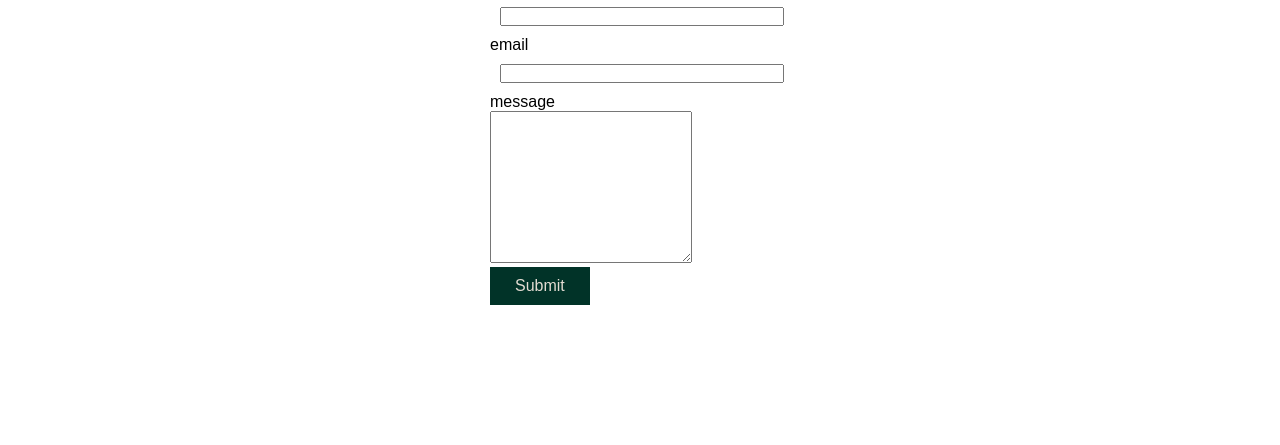
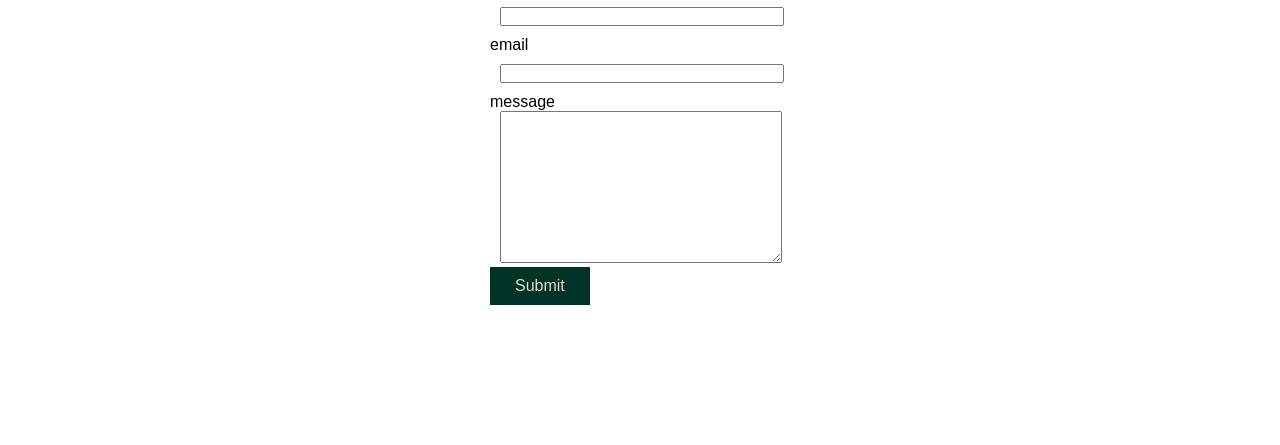
Before and after one commit to surraaI/UGR-2347-14, a plain HTML site: page src/Contact.html in a window 1280 px wide. Shown: the part 286-731 px from the top of the page. Drawn offline with Linux system fonts and the light colour scheme.

Commit message:
contact page edited

```diff
--- a/src/css/styles.css
+++ b/src/css/styles.css
@@ -252,8 +252,9 @@ aside p {
 }
 
 .contact #message {
-    width: 200px;
+    width: 280px;
     overflow-wrap: normal;
+    margin-left: 10px;
 }
 
 #projects {
```
